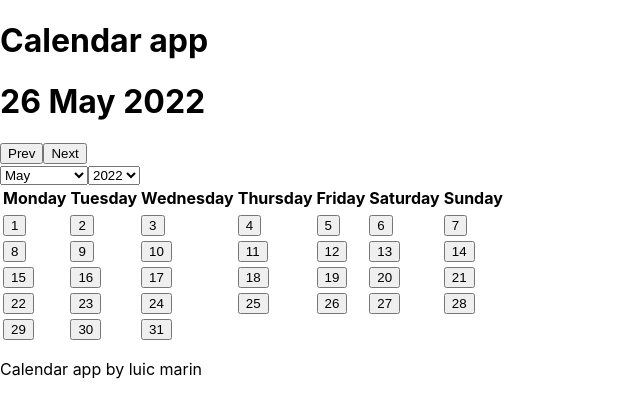
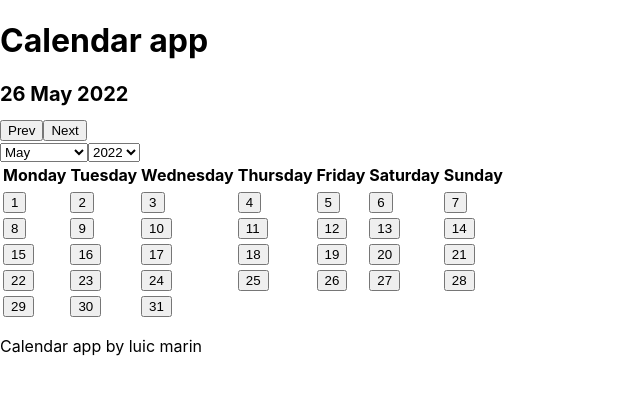
Before and after one commit to AcidBurnHen/swtichy, a Next.js app: page / in a window 1280 px wide. Shown: the top 418 px of the page, without its empty margins (0-640 px from the left). Built offline with nearby package versions, Linux system fonts and the light colour scheme.

Commit message:
Added styled components

```diff
--- a/components/calendar/Calendar.tsx
+++ b/components/calendar/Calendar.tsx
@@ -4,6 +4,8 @@ import SelectDate from './SelectDate';
 
 import { useState } from 'react';
 import { getDay, getMonth, getYear } from '../../lib/datetime';
+
+import styled from 'styled-components';
 
 const Calendar = () => {
   const [parentMonth, setParentMonth] = useState(getMonth);
@@ -12,17 +14,16 @@ const Calendar = () => {
 
   return (
     <div>
-      <h1>
+      <DateTitle>
         {parentDay} {parentMonth} {parentYear}
-      </h1>
+      </DateTitle>
 
-      <div>
-        <SelectDate
-          day={parentDay}
-          setParentMonth={setParentMonth}
-          setParentYear={setParentYear}
-        />
-      </div>
+      <SelectDate
+        day={parentDay}
+        setParentMonth={setParentMonth}
+        setParentYear={setParentYear}
+      />
+
       <div>
         <table>
           <thead>
@@ -40,3 +41,7 @@ const Calendar = () => {
 };
 
 export default Calendar;
+
+export const DateTitle = styled.h1`
+  font-size: 20px;
+`;
--- a/package.json
+++ b/package.json
@@ -13,17 +13,19 @@
     "next": "12.1.6",
     "react": "18.1.0",
     "react-dom": "18.1.0",
+    "react-is": "^18.1.0",
     "styled-components": "^5.3.5"
   },
   "devDependencies": {
     "@types/node": "^17.0.35",
     "@types/react": "^18.0.9",
-    "babel-plugin-styled-components": "^2.0.7",
+    "@types/styled-components": "^5.1.25",
     "eslint": "8.16.0",
     "eslint-config-next": "12.1.6",
     "typescript": "^4.7.2"
   },
   "resolutions": {
-    "moment": "2.29.3"
+    "moment": "2.29.3",
+    "styled-components": "^5"
   }
 }
```
Also changed, not shown: 1 other file (tests, documents, lock files or other folders).
